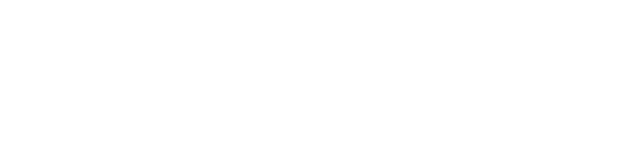
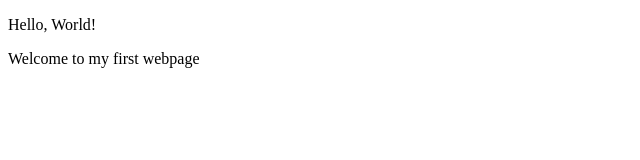
Before and after one commit to MugoDom/my-first-webpage, a plain HTML site: page my-first-webpage.html in a window 1280 px wide. Shown: the whole page, without its empty margins (0-640 px from the left). Drawn offline with Linux system fonts and the light colour scheme.

Commit message:
add paragraph block elements to the page

```diff
--- a/my-first-webpage.html
+++ b/my-first-webpage.html
@@ -4,6 +4,8 @@
         <title>My first webpage</title>
     </head>
     <body>
+        <p>Hello, World!</p>
+        <p> Welcome to my first webpage</p>
 
     </body>
 </html>
```
